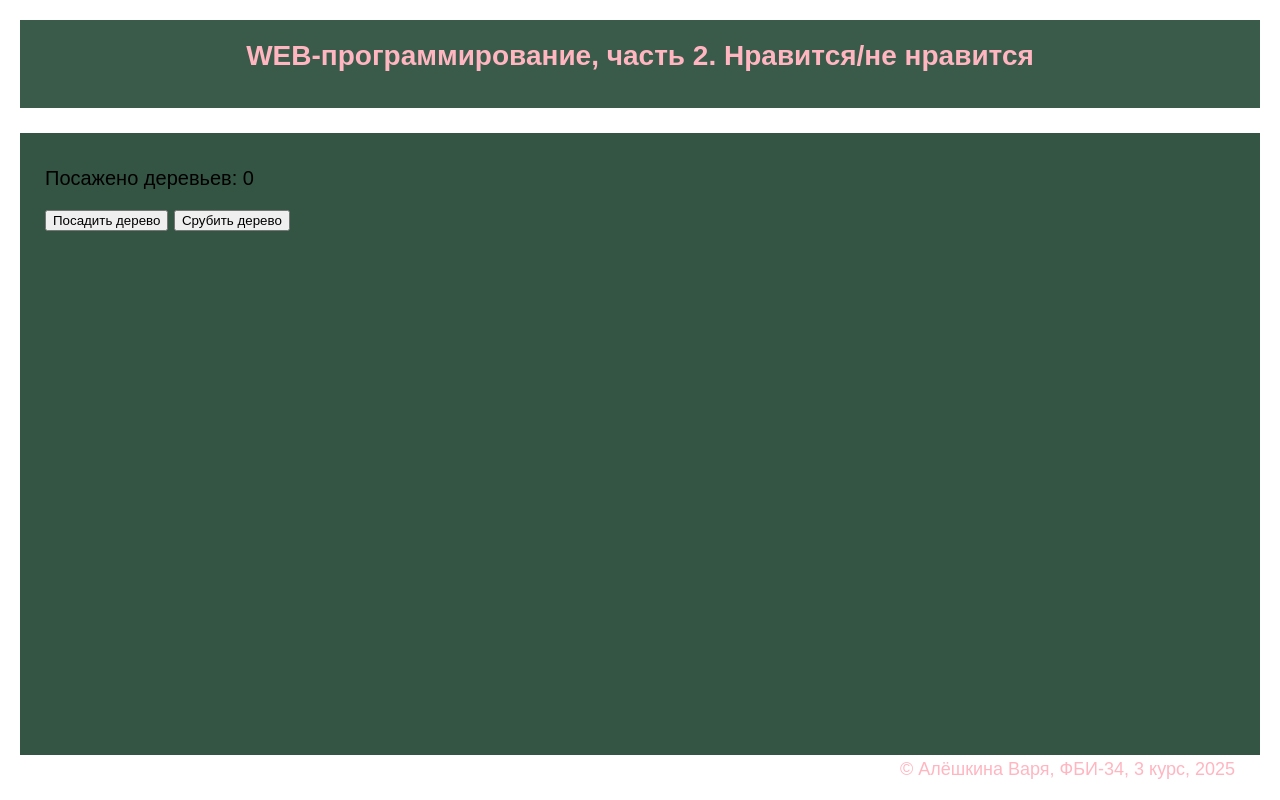
After one commit to ALESHA123-doti/labi_2, a Flask app: page /lab4/tree in a window 1280 px wide. The commit adds this page. Run offline with Flask 3, Linux system fonts and the light colour scheme.

Commit message:
Счетчик деревьев

```diff
--- a/lab3.py
+++ b/lab3.py
@@ -102,8 +102,8 @@ def settings():
         return resp
 
     # Иначе — читаем текущие настройки из кук и отображаем форму
-    color = request.cookies.get('color', '#000000')
-    bg_color = request.cookies.get('bg_color', '#ffffff')
+    color = request.cookies.get('color', '#D6FFC7')
+    bg_color = request.cookies.get('bg_color', '#2D4939')
     font_size = request.cookies.get('font_size', '16')
     font_style = request.cookies.get('font_style', 'normal')
 
--- a/lab4.py
+++ b/lab4.py
@@ -122,3 +122,20 @@ def pow_view():
         return render_template('lab4/pow.html', error='Результат слишком большой!')
 
     return render_template('lab4/pow.html', x1=x1, x2=x2, result=result)
+
+tree_count = 0
+
+@lab4.route('/lab4/tree', methods = ['GET','POST'])
+def tree():
+    global tree_count
+    if request.method == 'GET':
+         return render_template('lab4/tree.html', tree_count=tree_count)
+
+    operation = request.form.get('operation')
+
+    if operation == 'cut':
+        tree_count -= 1
+    elif operation == 'plant':
+        tree_count += 1
+
+    return render_template('lab4/tree.html', tree_count=tree_count)
--- a/templates/lab4/lab4.html
+++ b/templates/lab4/lab4.html
@@ -11,5 +11,6 @@
         <li><a href="/lab4/mul-form">Умножение</a></li>
         <li><a href="/lab4/sub-form">Вычитание</a></li>
         <li><a href="/lab4/pow-form">Возведение в степень</a></li>
+        <li><a href="/lab4/tree">Счетчик деревьев</a></li>
     </ol>
 {% endblock %}
--- /dev/null
+++ b/templates/lab4/tree.html
@@ -0,0 +1,16 @@
+{% extends "base.html" %}
+
+{% block lab %}
+Нравится/не нравится
+{% endblock %}
+
+{% block main %}
+<div>
+    Посажено деревьев: {{ tree_count }}
+</div>
+
+<form method="post">
+    <button name="operation" value="plant">Посадить дерево</button>
+    <button name="operation" value="cut">Срубить дерево</button>
+</form>
+{% endblock %}
```
